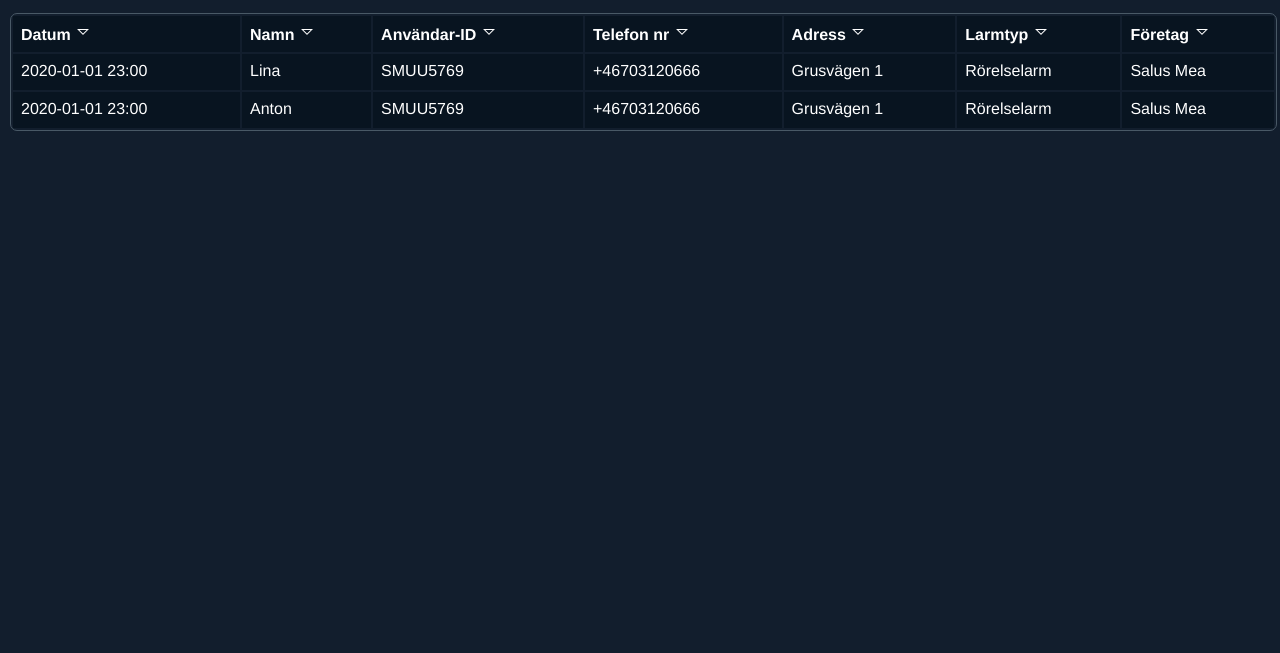
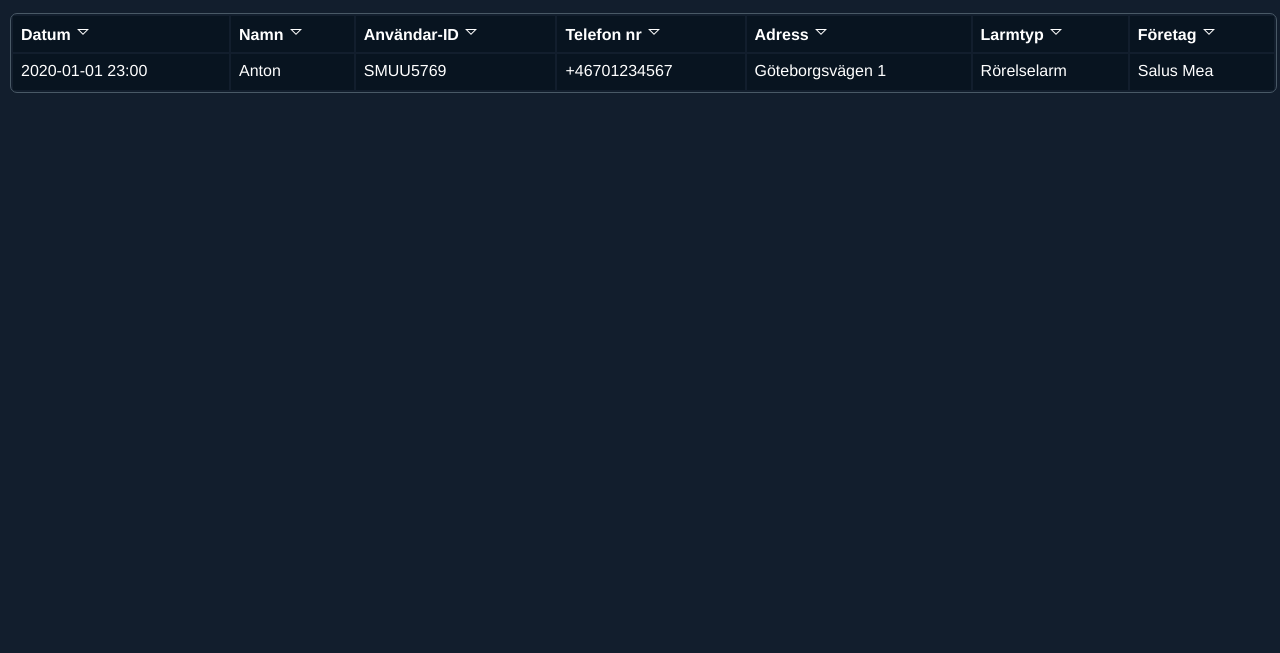
Before and after one commit to AntonWelliver/salusmea-beta, a plain HTML site: page archive.html in a window 1280 px wide. Shown: the part 147-800 px from the top of the page. Drawn offline with Linux system fonts and the light colour scheme.

Commit message:
minor style changes

```diff
--- a/archive.html
+++ b/archive.html
@@ -26,9 +26,7 @@
                         <li class="toolTip">
                             <a href="alarm.html" class="imageLink"
                                 ><img src="images/portalHeader/alerts.png" />
-                                <span class="toolTipText"
-                                    >Aktiva larm</span
-                                >
+                                <span class="toolTipText">Aktiva larm</span>
                                 <p>Larm</p>
                             </a>
                         </li>
@@ -57,7 +55,8 @@
                                 ><img
                                     src="images/portalHeader/places.png"
                                 /><span class="toolTipText"
-                                    >Lägg till och ändra inomhuspositionering</span
+                                    >Lägg till och ändra
+                                    inomhuspositionering</span
                                 >
                                 <p>Platser</p></a
                             >
@@ -76,7 +75,8 @@
                             <a href="manual.html" class="imageLink"
                                 ><img src="images/portalHeader/help.png" /><span
                                     class="toolTipText"
-                                    >Information om hur du använder larmportalen</span
+                                    >Information om hur du använder
+                                    larmportalen</span
                                 >
                                 <p>Guide</p></a
                             >
@@ -157,20 +157,10 @@
                             </tr>
                             <tr>
                                 <td>2020-01-01 23:00</td>
-                                <td>Lina</td>
-                                <td>SMUU5769</td>
-                                <td>+46703120666</td>
-                                <td>Grusvägen 1</td>
-                                <td>Rörelselarm</td>
-                                <td>Salus Mea</td>
-                            </tr>
-
-                            <tr>
-                                <td>2020-01-01 23:00</td>
                                 <td>Anton</td>
                                 <td>SMUU5769</td>
-                                <td>+46703120666</td>
-                                <td>Grusvägen 1</td>
+                                <td>+46701234567</td>
+                                <td>Göteborgsvägen 1</td>
                                 <td>Rörelselarm</td>
                                 <td>Salus Mea</td>
                             </tr>
```
Also changed, not shown: contact.html (+2 -2 lines).
